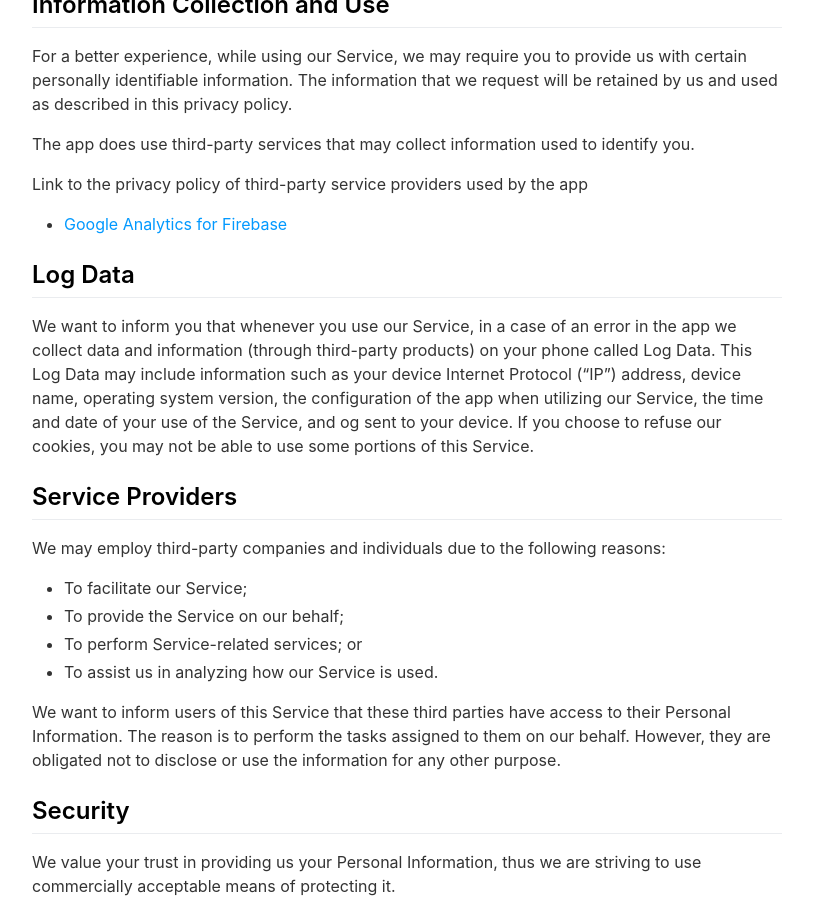
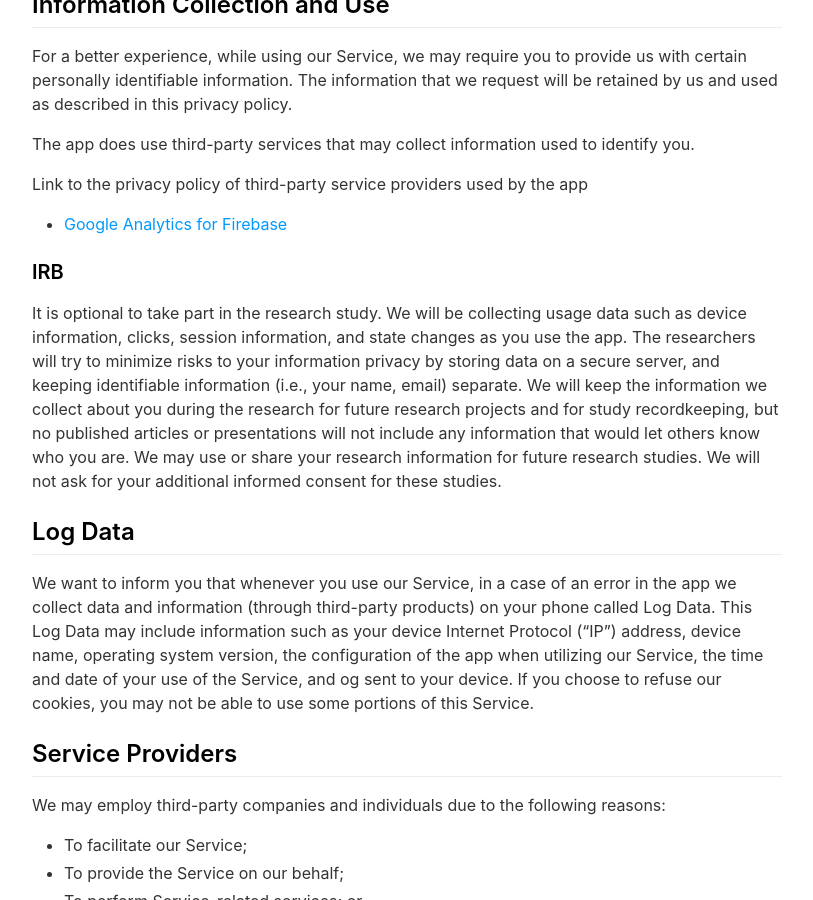
Before and after one commit to HumanAILab/vizlens-web, a Jekyll site: the page built from _pages/privacy.md, in a window 1280 px wide and 900 px high, scrolled down 670 px. Shown: the whole window, without its empty margins (233-1046 px from the left). Built offline with Jekyll 4.4.1, drawn with Linux system fonts in a browser that asks for light colours; nearby versions of some CDN libraries.

Commit message:
Add irb to privacy policy

```diff
--- a/_pages/privacy.md
+++ b/_pages/privacy.md
@@ -29,6 +29,10 @@ Link to the privacy policy of third-party service providers used by the app
 
 - [Google Analytics for Firebase](https://firebase.google.com/policies/analytics)
 
+### IRB
+
+It is optional to take part in the research study. We will be collecting usage data such as device information, clicks, session information, and state changes as you use the app. The researchers will try to minimize risks to your information privacy by storing data on a secure server, and keeping identifiable information (i.e., your name, email) separate. We will keep the information we collect about you during the research for future research projects and for study recordkeeping, but no published articles or presentations will not include any information that would let others know who you are. We may use or share your research information for future research studies. We will not ask for your additional informed consent for these studies.
+
 ## Log Data
 
 We want to inform you that whenever you use our Service, in a case of an error in the app we collect data and information (through third-party products) on your phone called Log Data. This Log Data may include information such as your device Internet Protocol (“IP”) address, device name, operating system version, the configuration of the app when utilizing our Service, the time and date of your use of the Service, and og sent to your device. If you choose to refuse our cookies, you may not be able to use some portions of this Service.
```
